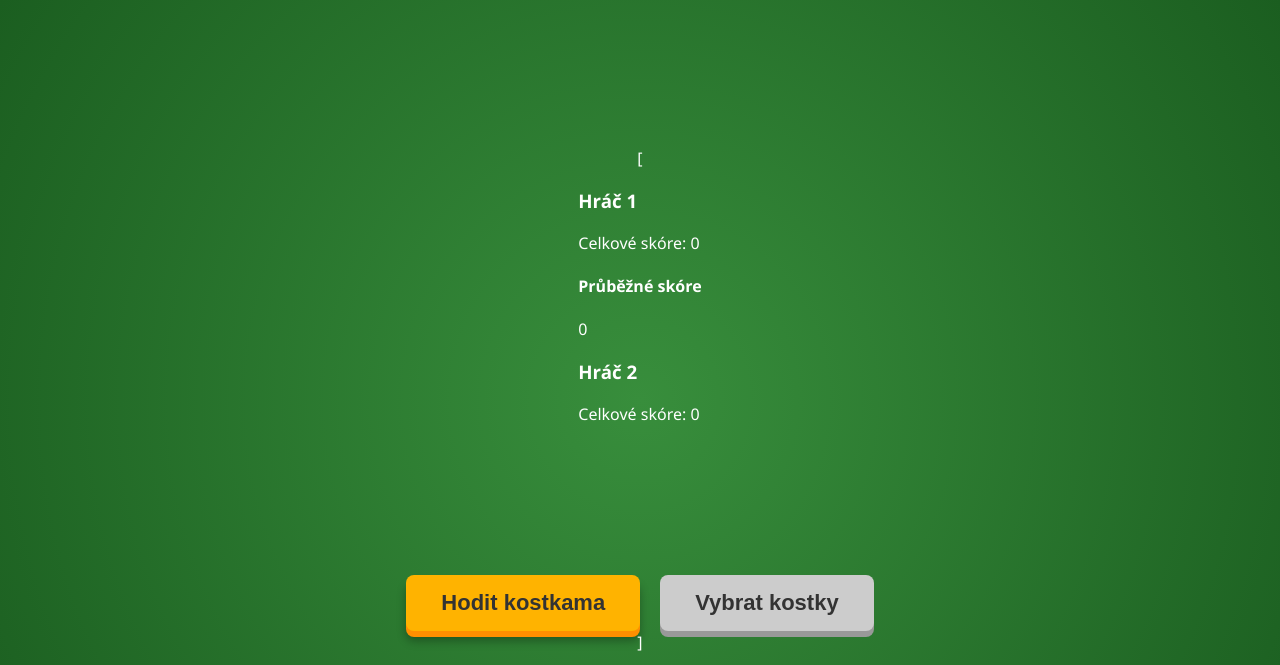
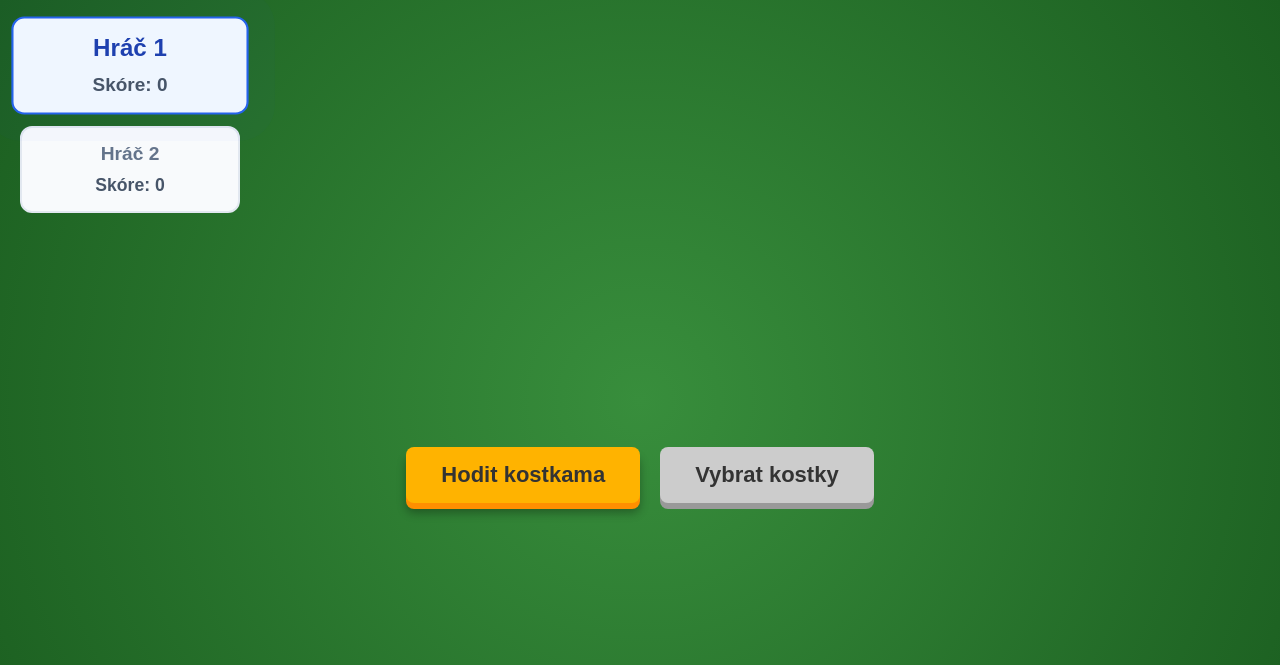
Before and after one commit to Qwell10/DiceSpring, a Spring Boot app: page / in a window 1280 px wide. Shown: the top 665 px of the page. Run offline with Spring Boot 4, Linux system fonts and the light colour scheme.

Commit message:
scoreboard for players

```diff
--- a/src/main/resources/static/index.html
+++ b/src/main/resources/static/index.html
@@ -1,4 +1,4 @@
-[<!DOCTYPE html>
+<!DOCTYPE html>
 <html lang="cs">
 
 <head>
@@ -22,6 +22,84 @@
         h1 {
             text-shadow: 2px 2px 4px rgba(0, 0, 0, 0.5);
             margin-bottom: 40px;
+        }
+
+        .scoreboard {
+            position: absolute;
+            top: 20px;
+            left: 20px;
+            display: flex;
+            flex-direction: column;
+            gap: 15px;
+            width: 220px;
+            font-family: sans-serif;
+        }
+
+        .player-card {
+            background: #f8fafc;
+            border: 2px solid #e2e8f0;
+            border-radius: 12px;
+            padding: 15px;
+            text-align: center;
+            transition: all 0.3s ease;
+        }
+
+        .player-name {
+            margin: 0 0 10px 0;
+            font-size: 1.2rem;
+            color: #64748b;
+        }
+
+        .player-score {
+            font-size: 1.1rem;
+            color: #475569;
+            font-weight: bold;
+        }
+
+        .player-card.active {
+            border-color: #2563eb;
+            background: #eff6ff;
+            animation: pulse-glow 1.5s infinite;
+            z-index: 10;
+        }
+
+        .player-card.active .player-name {
+            color: #1e40af;
+            font-weight: 900;
+            font-size: 1.4rem;
+        }
+
+        @keyframes pulse-glow {
+            0% {
+                box-shadow: 0 0 0 0 rgba(37, 99, 235, 0.9);
+                transform: scale(1.02);
+            }
+
+            50% {
+                box-shadow: 0 0 0 25px rgba(37, 99, 235, 0);
+                transform: scale(1.08);
+            }
+
+            100% {
+                box-shadow: 0 0 0 0 rgba(37, 99, 235, 0);
+                transform: scale(1.02);
+            }
+        }
+
+        .turn-info {
+            background: #fffbeb;
+            border: 2px dashed #fbbf24;
+            border-radius: 12px;
+            padding: 15px;
+            text-align: center;
+        }
+
+        .turn-info h4 {
+            margin: 0 0 5px 0;
+            color: #b45309;
+            font-size: 0.9rem;
+            text-transform: uppercase;
+            letter-spacing: 1px;
         }
 
         .dice-container {
@@ -149,22 +227,15 @@
     <div id="gameMessage"></div>
 
     <div id="scoreboard" class="scoreboard">
-
         <div id="player1-card" class="player-card active">
             <h3 class="player-name">Hráč 1</h3>
-        <div class="player-score">Celkové skóre: <span id="score-p1">0</span></div>
-    </div>
-
-    <div class="turn-info">
-        <h4>Průběžné skóre</h4>
-        <div class="turn-score-value" id="current-turn-score">0</div>
+            <div class="player-score">Skóre: <span id="score-p1">0</span></div>
         </div>
 
         <div id="player2-card" class="player-card">
             <h3 class="player-name">Hráč 2</h3>
-        <div class="player-score">Celkové skóre: <span id="score-p2">0</span></div>
+            <div class="player-score">Skóre: <span id="score-p2">0</span></div>
         </div>
-
     </div>
 
     <div id="diceArea" class="dice-container"></div>
@@ -287,4 +358,4 @@
     </script>
 </body>
 
-</html>]
+</html>
```
Lines whose indentation alone changed are shown as unchanged.
